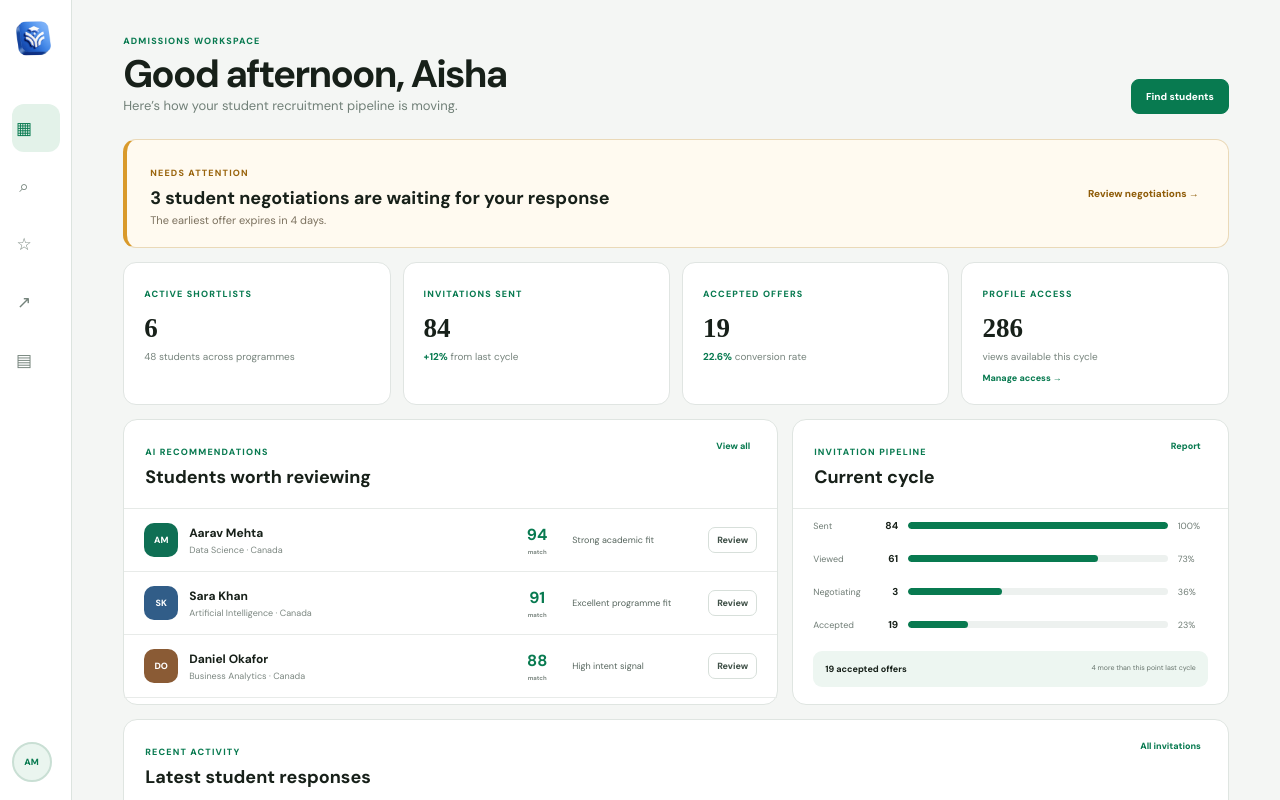
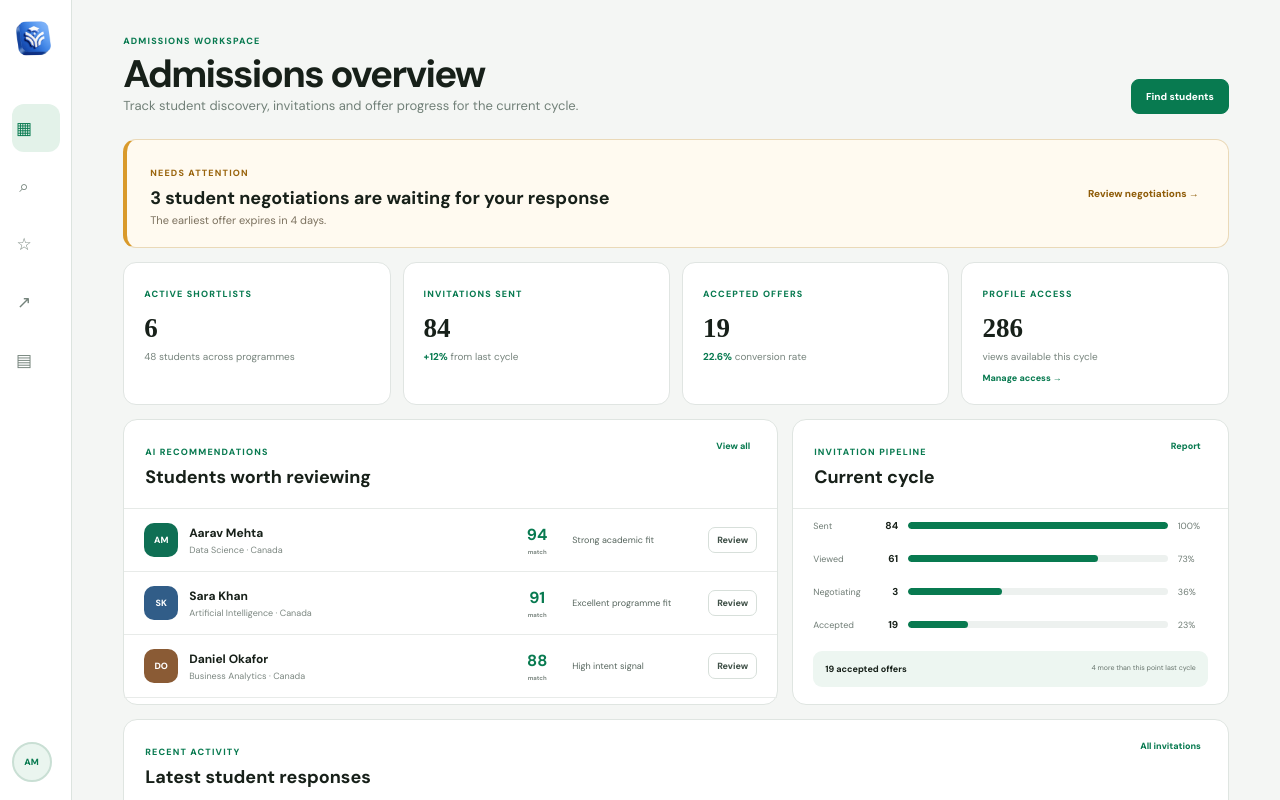
Before and after one commit to angelinreshnu/superoffer-frontend-, an Angular app in the folder frontend/: page /portal/university in a window 1280 px wide. Shown: the top 800 px of the page. Built offline with nearby package versions, Linux system fonts and the light colour scheme.

Commit message:
Use neutral university dashboard title

```diff
--- a/frontend/src/app/pages/university-portal/university-workspace.component.ts
+++ b/frontend/src/app/pages/university-portal/university-workspace.component.ts
@@ -25,7 +25,7 @@ type UniversityView = 'dashboard' | 'search' | 'shortlists' | 'invitations' | 'p
 
       <main class="uni-main">
         <section class="uni-view" *ngIf="view==='dashboard'">
-          <header class="uni-page-title"><div><span>ADMISSIONS WORKSPACE</span><h1>Good afternoon, Aisha</h1><p>Here’s how your student recruitment pipeline is moving.</p></div><button class="uni-primary" (click)="view='search'">Find students</button></header>
+          <header class="uni-page-title"><div><span>ADMISSIONS WORKSPACE</span><h1>Admissions overview</h1><p>Track student discovery, invitations and offer progress for the current cycle.</p></div><button class="uni-primary" (click)="view='search'">Find students</button></header>
           <section class="uni-priority">
             <div><span>NEEDS ATTENTION</span><h2>3 student negotiations are waiting for your response</h2><p>The earliest offer expires in 4 days.</p></div>
             <button type="button" (click)="view='invitations'">Review negotiations →</button>
```
